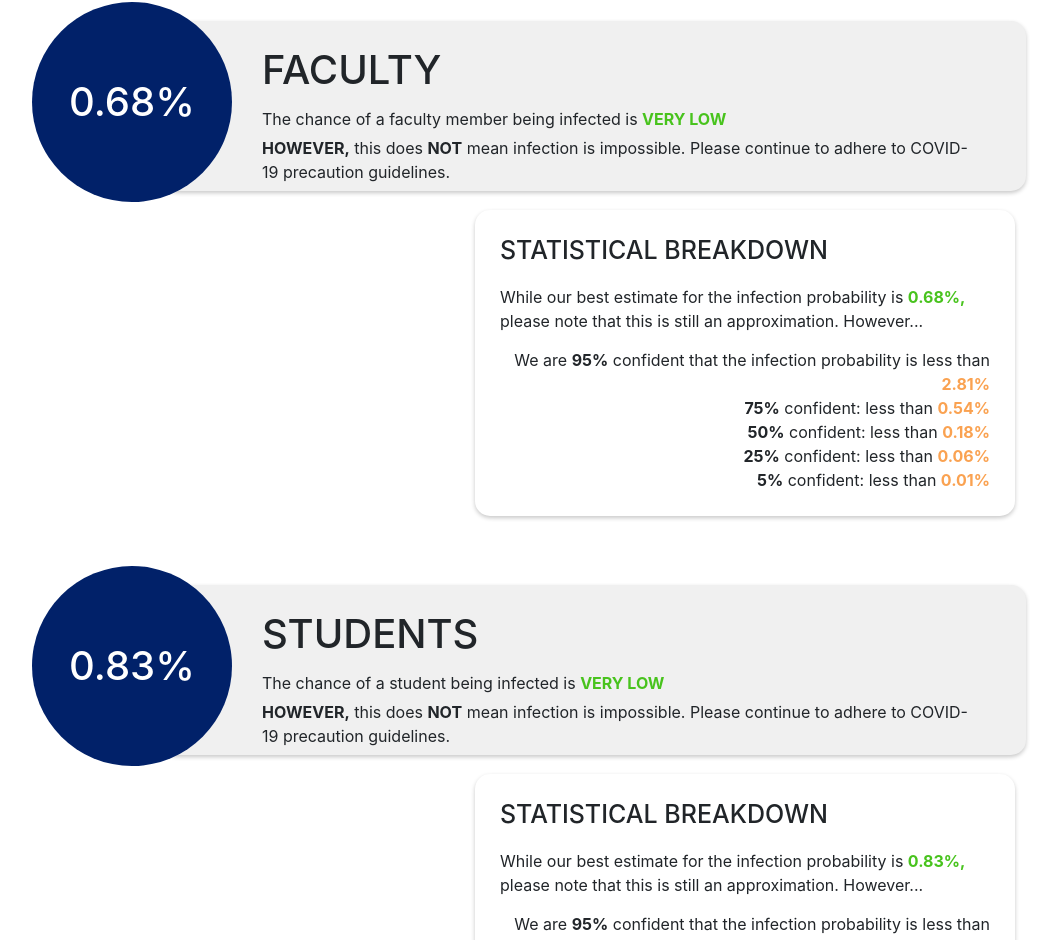
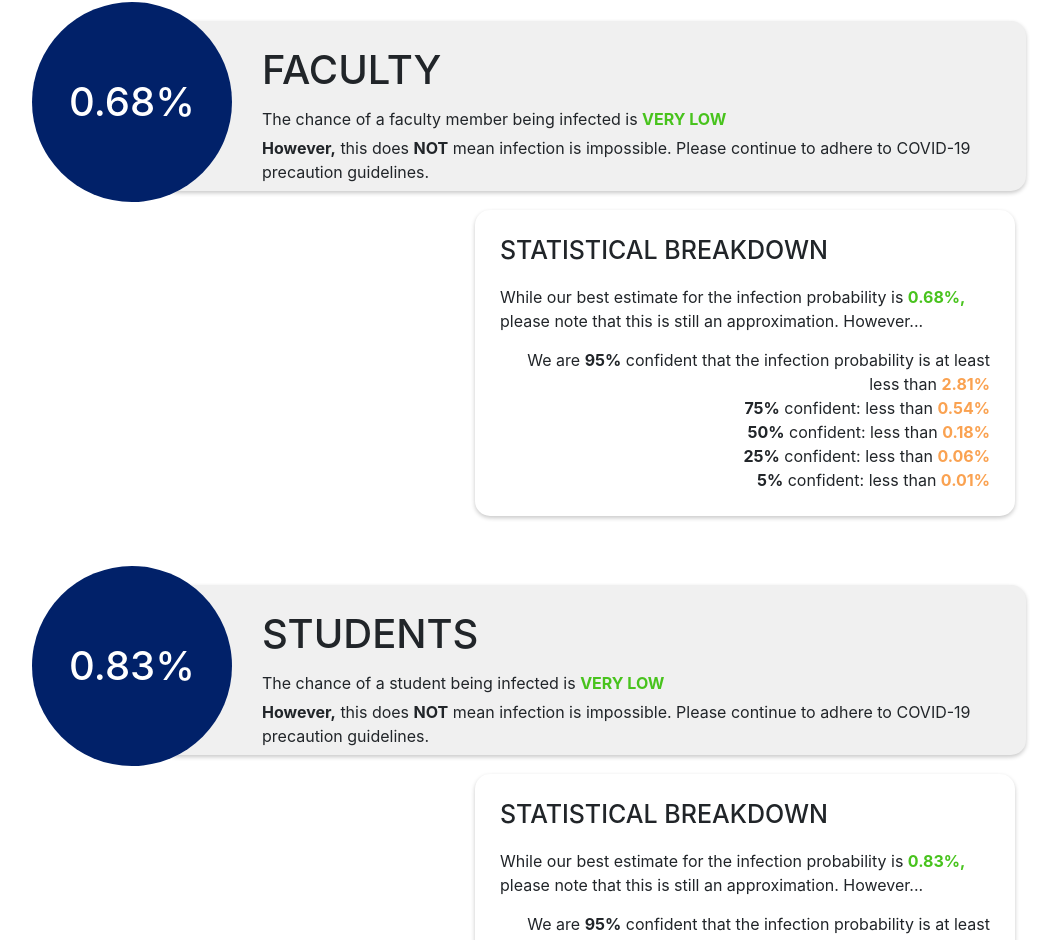
Before and after one commit to ayushgarg-ag/COVID-Risk-Web-App, a React (Create React App) app: page /results in a window 1280 px wide. Shown: the part 108-1048 px from the top of the page, without its empty margins (111-1170 px from the left). Built offline with nearby package versions, Linux system fonts and the light colour scheme.

Commit message:
updated results page text

```diff
--- a/src/components/Results.js
+++ b/src/components/Results.js
@@ -25,13 +25,13 @@ function Results(){
                     <div className="infobox">
                         <h1 className="info-title">FACULTY</h1>
                         <p className="info-p">The chance of a faculty member being infected is <strong className="estimate-text">VERY LOW</strong></p>
-                        <p className="info-p"><strong>HOWEVER,</strong> this does <strong>NOT</strong> mean infection is impossible. Please continue to adhere to COVID-19 precaution guidelines.</p>
+                        <p className="info-p"><strong>However,</strong> this does <strong>NOT</strong> mean infection is impossible. Please continue to adhere to COVID-19 precaution guidelines.</p>
                     </div>
                 </div>
                 <div className="breakdown">
                     <h1 className="breakdown-title">STATISTICAL BREAKDOWN</h1>
                     <p>While our best estimate for the infection probability is <strong className="estimate-text">{percentFaculty}%,</strong> please note that this is still an approximation. However...</p>
-                    <p className="confidence-p">We are <strong>95%</strong> confident that the infection probability is less than <strong className="orange-text">{probFaculty95}%</strong></p>
+                    <p className="confidence-p">We are <strong>95%</strong> confident that the infection probability is at least less than <strong className="orange-text">{probFaculty95}%</strong></p>
                     <p className="confidence-p"><strong>75%</strong> confident: less than <strong className="orange-text">{probFaculty75}%</strong></p>
                     <p className="confidence-p"><strong>50%</strong> confident: less than <strong className="orange-text">{probFaculty50}%</strong></p>
                     <p className="confidence-p"><strong>25%</strong> confident: less than <strong className="orange-text">{probFaculty25}%</strong></p>
@@ -46,13 +46,13 @@ function Results(){
                     <div className="infobox">
                         <h1 className="info-title">STUDENTS</h1>
                         <p className="info-p">The chance of a student being infected is <strong className="estimate-text">VERY LOW</strong></p>
-                        <p className="info-p"><strong>HOWEVER,</strong> this does <strong>NOT</strong> mean infection is impossible. Please continue to adhere to COVID-19 precaution guidelines.</p>
+                        <p className="info-p"><strong>However,</strong> this does <strong>NOT</strong> mean infection is impossible. Please continue to adhere to COVID-19 precaution guidelines.</p>
                     </div>
                 </div>
                 <div className="breakdown">
                     <h1 className="breakdown-title">STATISTICAL BREAKDOWN</h1>
                     <p>While our best estimate for the infection probability is <strong className="estimate-text">{percentStudent}%,</strong> please note that this is still an approximation. However...</p>
-                    <p className="confidence-p">We are <strong>95%</strong> confident that the infection probability is less than <strong className="orange-text">{probStudent95}%</strong></p>
+                    <p className="confidence-p">We are <strong>95%</strong> confident that the infection probability is at least less than <strong className="orange-text">{probStudent95}%</strong></p>
                     <p className="confidence-p"><strong>75%</strong> confident: less than <strong className="orange-text">{probStudent75}%</strong></p>
                     <p className="confidence-p"><strong>50%</strong> confident: less than <strong className="orange-text">{probStudent50}%</strong></p>
                     <p className="confidence-p"><strong>25%</strong> confident: less than <strong className="orange-text">{probStudent25}%</strong></p>
```
